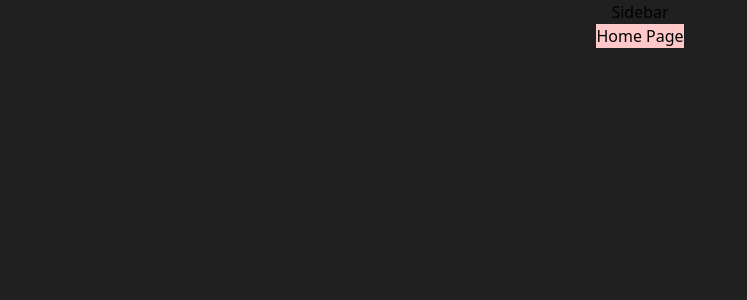
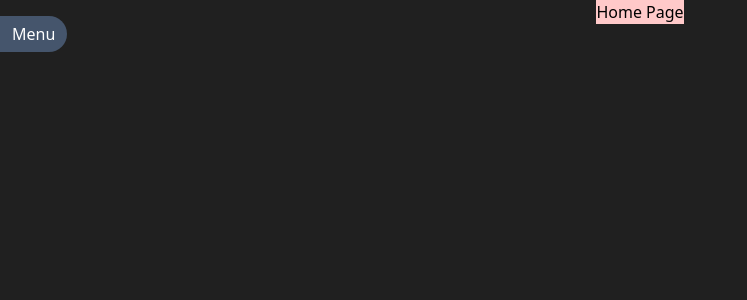
Before and after one commit to SNelson723/portfolio, a React (Vite) app: page / in a window 1280 px wide. Shown: the top 300 px of the page, without its empty margins (0-747 px from the left). Built offline with nearby package versions, Linux system fonts and the light colour scheme.

Commit message:
Sets the sliding option for the Sidebar nav menu

```diff
--- a/src/components/Sidebar.tsx
+++ b/src/components/Sidebar.tsx
@@ -1,9 +1,35 @@
+import { useRef } from "react";
+const className =
+  "absolute top-0 left-0 h-full bg-[#303030] text-white z-50 data-[display=closed]:w-0 data-[display=open]:w-64 transition-all duration-300";
+const Sidebar = () => {
+  const ref = useRef<HTMLDivElement>(null);
+  const iconRef = useRef<HTMLDivElement>(null);
 
-const Sidebar = () => {
+  const handleRef = () => {
+    if (!ref.current || !iconRef.current) return;
+    ref.current.setAttribute(
+      "data-display",
+      ref.current.dataset.display === "open" ? "closed" : "open"
+    );
+    iconRef.current.setAttribute(
+      "data-display",
+      iconRef.current.dataset.display === "open" ? "closed" : "open"
+    );
+  };
+
   return (
-    <div>
-      <h2>Sidebar</h2>
-    </div>
+    <>
+      <div className={className} ref={ref} data-display="closed">
+        <div
+          ref={iconRef}
+          onClick={handleRef}
+          data-display="closed"
+          className={`absolute top-4 data-[display=open]:left-64 data-[display=closed]:left-0 cursor-pointer bg-slate-600 px-3 py-1.5 rounded-r-full transition-all duration-300`}
+        >
+          Menu
+        </div>
+      </div>
+    </>
   );
 };
 
```
